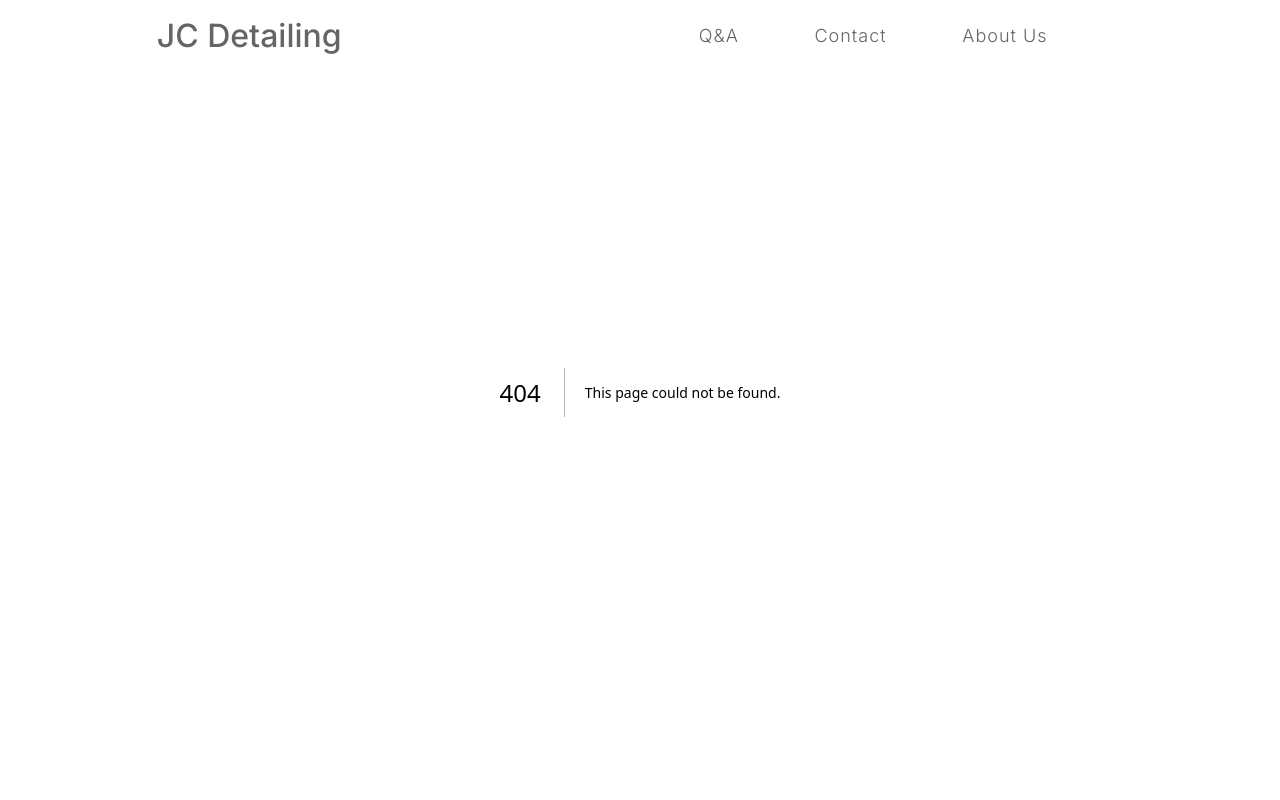
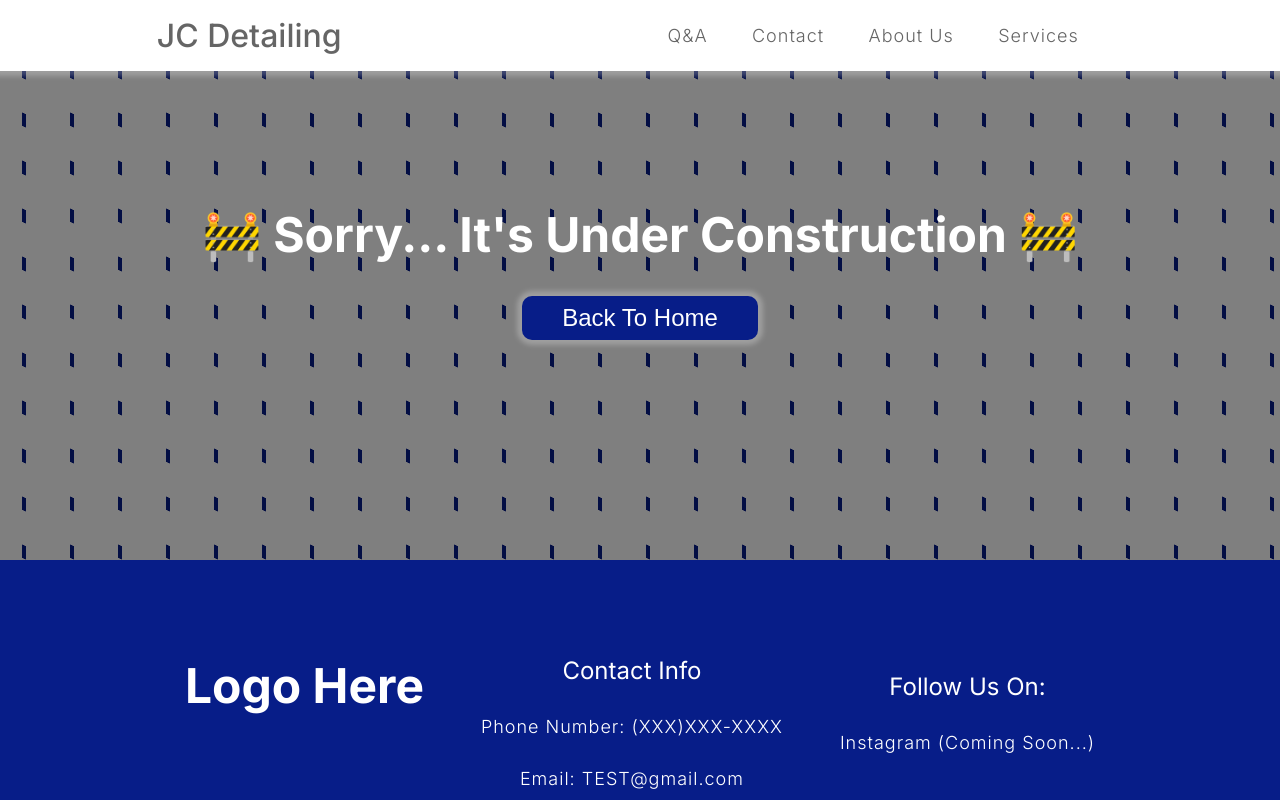
Before and after one commit to drew990/jc-detailing, a Next.js app: page /Services in a window 1280 px wide. Before the commit this address had no page. Shown: the top 800 px of the page. Built offline with nearby package versions, Linux system fonts and the light colour scheme.

Commit message:
Added A Few Fixes for Vercel

```diff
--- a/src/Components/NavBar.tsx
+++ b/src/Components/NavBar.tsx
@@ -25,6 +25,9 @@ export default function NavBar() {
             </Link>
             <Link href="/About">
               <p>About Us</p>
+            </Link>
+            <Link href="/Services">
+              <p>Services</p>
             </Link>
             {/* <p>{scrollY}</p> */}
           </section>
@@ -59,7 +62,7 @@ export default function NavBar() {
 function useWindowSize() {
   // Initialize state with undefined width/height so server and client renders match
   // Learn more here: https://joshwcomeau.com/react/the-perils-of-rehydration/
-  const [windowSize, setWindowSize] = useState({
+  const [windowSize, setWindowSize] = useState<any>({
     width: undefined,
     height: undefined,
   });
--- /dev/null
+++ b/src/app/Services/page.tsx
@@ -0,0 +1,10 @@
+import React from "react";
+import UnderConstruction from "@/Components/UnderConstruction/page";
+
+export default function page() {
+  return (
+    <div>
+      <UnderConstruction />
+    </div>
+  );
+}
```
Also changed, not shown: src/app/Appointments/page.tsx (+10 -0 lines).
